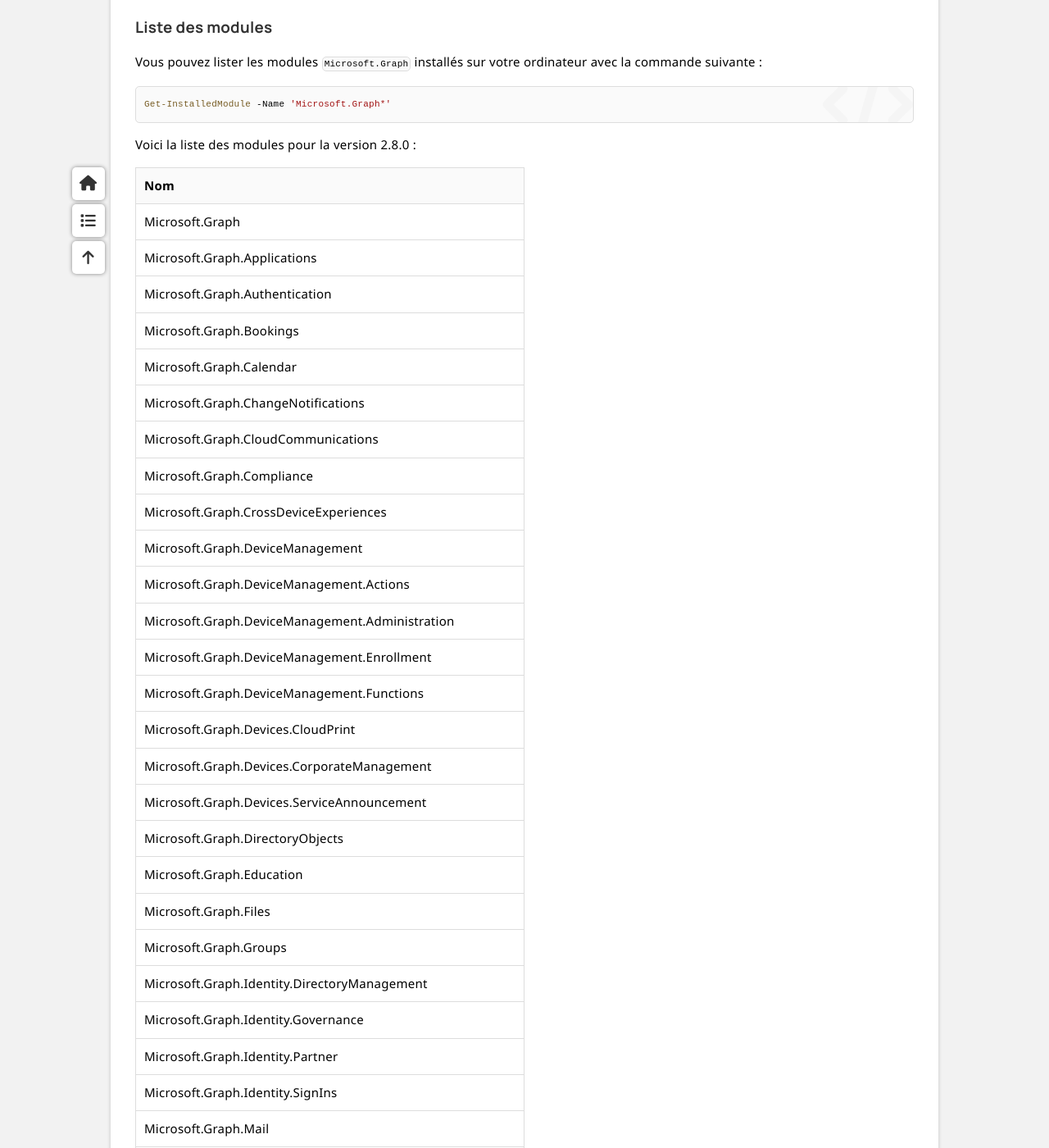
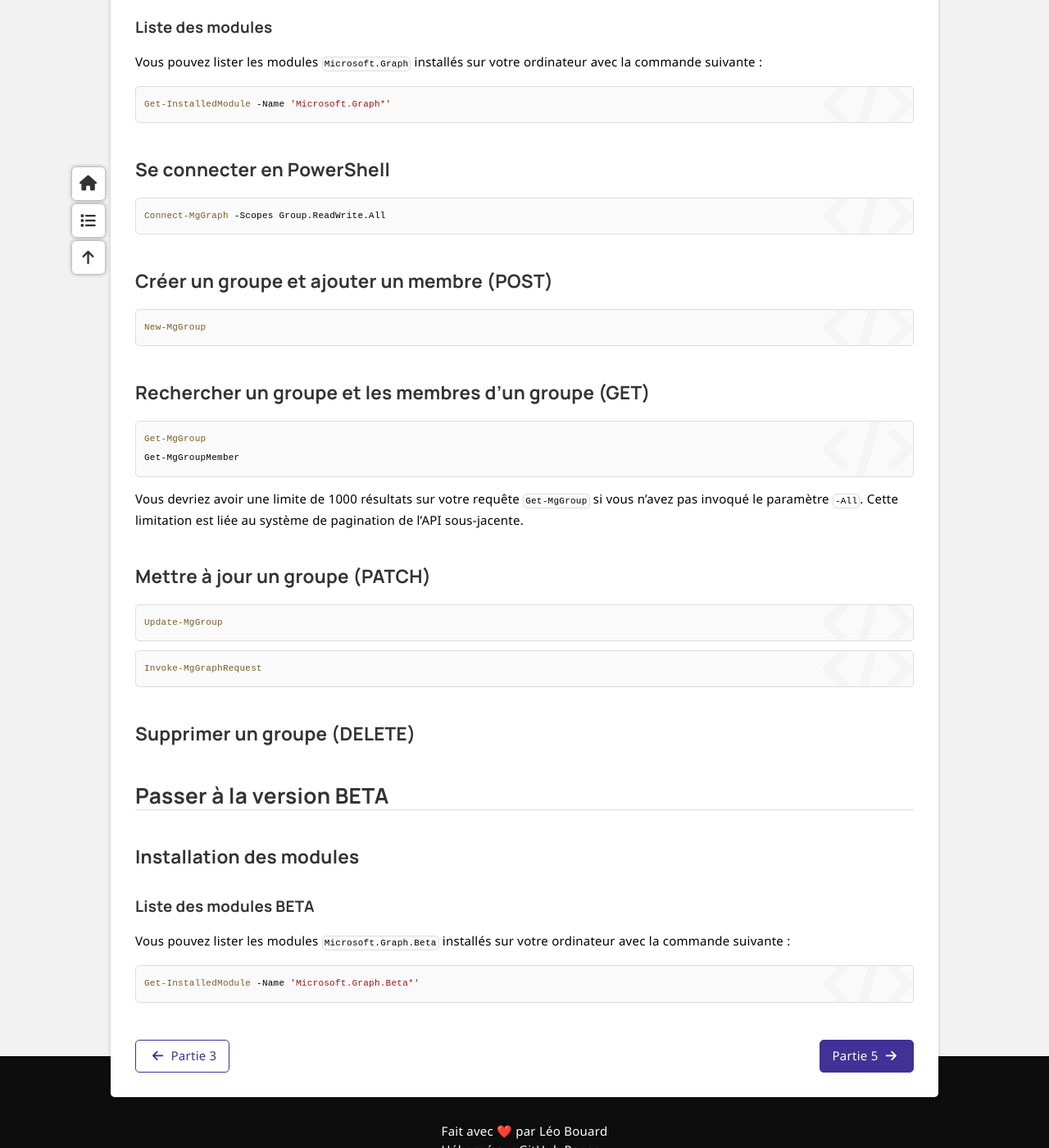
Before and after one commit to leobouard/leobouard.github.io, a Jekyll site: the page built from _posts/2023-09-17-cours-msgraph-004.md, in a window 1280 px wide and 1400 px high, scrolled down 2157 px. Shown: the whole window at 82% size. Built offline with Jekyll 4.4.1, drawn with Linux system fonts in a browser that asks for light colours; nearby versions of some CDN libraries; some web fonts are replaced; some of the changed text lies outside the part shown.

Commit message:
Update 2023-09-17-cours-msgraph-004.md

````diff
--- a/_posts/2023-09-17-cours-msgraph-004.md
+++ b/_posts/2023-09-17-cours-msgraph-004.md
@@ -83,50 +83,6 @@
 Get-InstalledModule -Name 'Microsoft.Graph*'
 ```
 
-Voici la liste des modules pour la version 2.8.0 :
-
-| Nom |
-| --- |
-| Microsoft.Graph |
-| Microsoft.Graph.Applications |
-| Microsoft.Graph.Authentication |
-| Microsoft.Graph.Bookings |
-| Microsoft.Graph.Calendar |
-| Microsoft.Graph.ChangeNotifications |
-| Microsoft.Graph.CloudCommunications |
-| Microsoft.Graph.Compliance |
-| Microsoft.Graph.CrossDeviceExperiences |
-| Microsoft.Graph.DeviceManagement |
-| Microsoft.Graph.DeviceManagement.Actions |
-| Microsoft.Graph.DeviceManagement.Administration |
-| Microsoft.Graph.DeviceManagement.Enrollment |
-| Microsoft.Graph.DeviceManagement.Functions |
-| Microsoft.Graph.Devices.CloudPrint |
-| Microsoft.Graph.Devices.CorporateManagement |
-| Microsoft.Graph.Devices.ServiceAnnouncement |
-| Microsoft.Graph.DirectoryObjects |
-| Microsoft.Graph.Education |
-| Microsoft.Graph.Files |
-| Microsoft.Graph.Groups |
-| Microsoft.Graph.Identity.DirectoryManagement |
-| Microsoft.Graph.Identity.Governance |
-| Microsoft.Graph.Identity.Partner |
-| Microsoft.Graph.Identity.SignIns |
-| Microsoft.Graph.Mail |
-| Microsoft.Graph.Notes |
-| Microsoft.Graph.People |
-| Microsoft.Graph.PersonalContacts |
-| Microsoft.Graph.Planner |
-| Microsoft.Graph.Reports |
-| Microsoft.Graph.SchemaExtensions |
-| Microsoft.Graph.Search |
-| Microsoft.Graph.Security |
-| Microsoft.Graph.Sites |
-| Microsoft.Graph.Teams |
-| Microsoft.Graph.Users |
-| Microsoft.Graph.Users.Actions |
-| Microsoft.Graph.Users.Functions |
-
 ### Se connecter en PowerShell
 
 ```powershell
@@ -166,48 +122,8 @@
 
 #### Liste des modules BETA
 
-Voici la liste des modules BETA pour la version 2.8.0 :
+Vous pouvez lister les modules `Microsoft.Graph.Beta` installés sur votre ordinateur avec la commande suivante :
 
-| Nom |
-| --- |
-| Microsoft.Graph.Beta |
-| Microsoft.Graph.Beta.Applications |
-| Microsoft.Graph.Beta.Bookings |
-| Microsoft.Graph.Beta.Calendar |
-| Microsoft.Graph.Beta.ChangeNotifications |
-| Microsoft.Graph.Beta.CloudCommunications |
-| Microsoft.Graph.Beta.Compliance |
-| Microsoft.Graph.Beta.CrossDeviceExperiences |
-| Microsoft.Graph.Beta.DeviceManagement |
-| Microsoft.Graph.Beta.DeviceManagement.Actions |
-| Microsoft.Graph.Beta.DeviceManagement.Administration |
-| Microsoft.Graph.Beta.DeviceManagement.Enrollment |
-| Microsoft.Graph.Beta.DeviceManagement.Functions |
-| Microsoft.Graph.Beta.Devices.CloudPrint |
-| Microsoft.Graph.Beta.Devices.CorporateManagement |
-| Microsoft.Graph.Beta.Devices.ServiceAnnouncement |
-| Microsoft.Graph.Beta.DirectoryObjects |
-| Microsoft.Graph.Beta.Education |
-| Microsoft.Graph.Beta.Files |
-| Microsoft.Graph.Beta.Financials |
-| Microsoft.Graph.Beta.Groups |
-| Microsoft.Graph.Beta.Identity.DirectoryManagement |
-| Microsoft.Graph.Beta.Identity.Governance |
-| Microsoft.Graph.Beta.Identity.Partner |
-| Microsoft.Graph.Beta.Identity.SignIns |
-| Microsoft.Graph.Beta.Mail |
-| Microsoft.Graph.Beta.ManagedTenants |
-| Microsoft.Graph.Beta.Notes |
-| Microsoft.Graph.Beta.People |
-| Microsoft.Graph.Beta.PersonalContacts |
-| Microsoft.Graph.Beta.Planner |
-| Microsoft.Graph.Beta.Reports |
-| Microsoft.Graph.Beta.SchemaExtensions |
-| Microsoft.Graph.Beta.Search |
-| Microsoft.Graph.Beta.Security |
-| Microsoft.Graph.Beta.Sites |
-| Microsoft.Graph.Beta.Teams |
-| Microsoft.Graph.Beta.Users |
-| Microsoft.Graph.Beta.Users.Actions |
-| Microsoft.Graph.Beta.Users.Functions |
-| Microsoft.Graph.Beta.WindowsUpdates |
+```powershell
+Get-InstalledModule -Name 'Microsoft.Graph.Beta*'
+```
````
